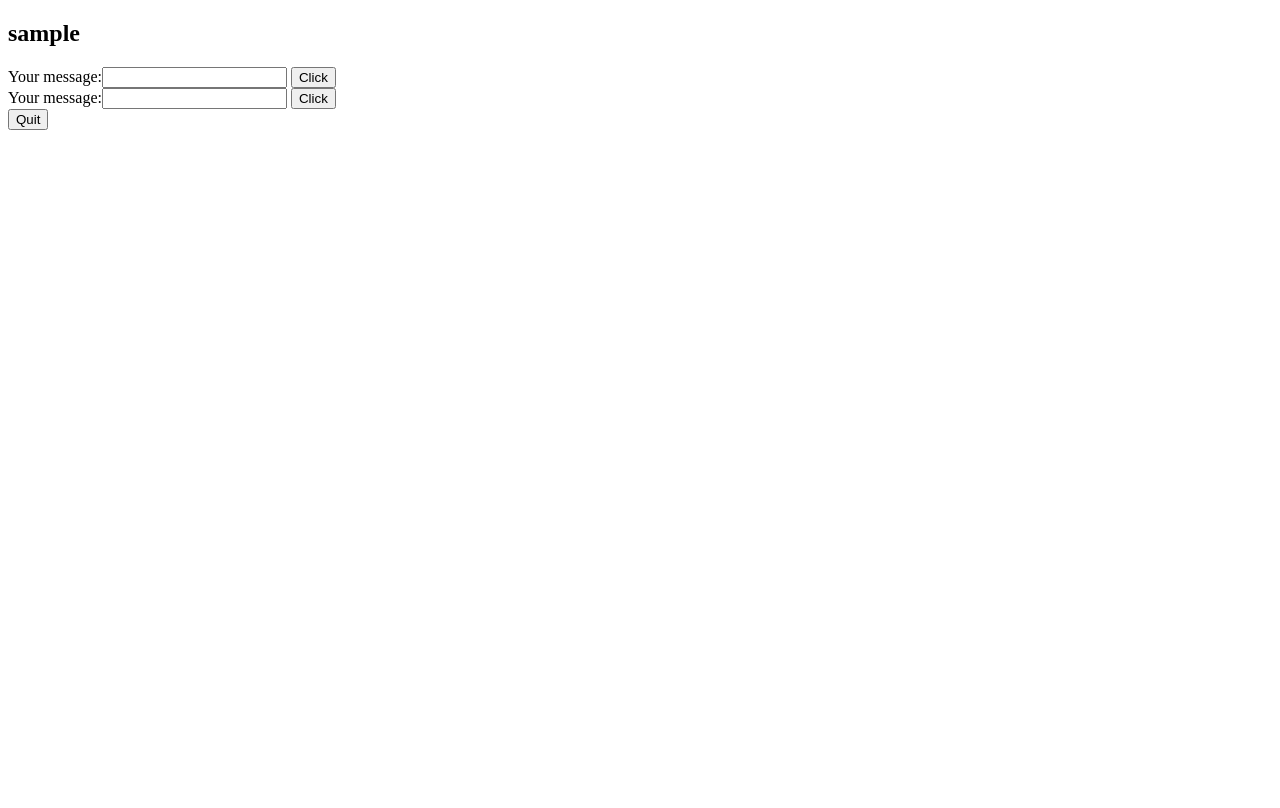
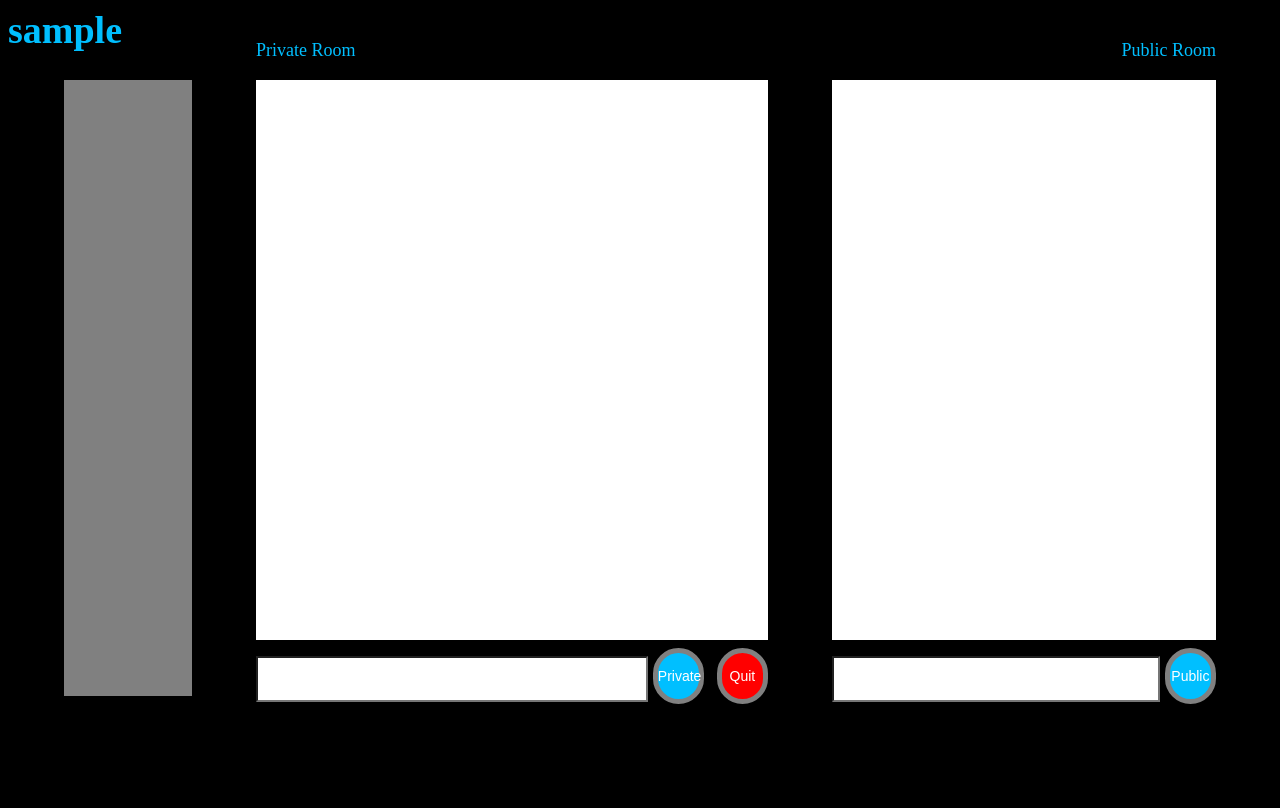
Before and after one commit to aiwenxu/web_chat, a Flask app: page /chat in a window 1280 px wide. Before the commit the page ends 130 px from the top, so only its background shows below. Run offline with Flask 2, Linux system fonts and the light colour scheme; the visitor is signed in with stand-in values (Sample User, id 1).

Commit message:
stylesheets added

```diff
--- /dev/null
+++ b/static/style1.css
@@ -0,0 +1,215 @@
+html,body{
+	background-color: black;
+	background-attachment: fixed;
+	height: 100%
+}
+#my-name{
+	background-color: black;
+    color: deepskyblue;
+    font-size: 38px;
+    margin: 0px;
+}
+#public-message-board{
+	position: absolute;
+	background-color: white;
+	color: black;
+	text-align: left;
+	height: 70%;
+	width: 30%;
+	right: 5%;
+	top: 10%;
+	overflow: scroll;
+}
+#public-new-message{
+    position: absolute;
+    width: 25%;
+    height: 5%;
+    top: 82%;
+    left: 65%;
+    font-size: 30px;
+    color: deepskyblue;
+    background-color: white;
+}
+#public-message-is{
+	position: absolute;
+	background-color: black;
+	color: white;
+	text-align: center;
+	width: 30%;
+	height: 5%;
+	top: 75%;
+	right: 15%;
+	display: none;
+}
+#public-sent-flag{
+	position: absolute;
+    background-color: black;
+    color: white;
+    text-align: center;
+    width: 30%;
+    height: 5%;
+    top: 89%;
+    right: 5%;
+}
+#submit-button-public{
+	background-color: deepskyblue;
+    border: none;
+    color: white;
+    padding: 8px 0px;
+    text-align: center;
+    text-decoration: none;
+    display: inline-block;
+    font-size: 14px;
+    display: block;
+    width: 4%;
+    height: 7%;
+    top: 81%;
+    right: 5%;
+    position: absolute;
+    border: 5px solid grey;
+    border-radius: 500px;
+    z-index: 1;
+}
+#submit-button-public:hover{
+    cursor: pointer;
+    border-color:white;
+    transition: borderColor, 400ms;
+}
+#private-message-board{
+	position: absolute;
+	background-color: white;
+	color: black;
+	text-align: left;
+	height: 70%;
+	width: 40%;
+	left: 20%;
+	top: 10%;
+	overflow: scroll;
+}
+#private-new-message{
+    position: absolute;
+    width: 30%;
+    height: 5%;
+    top: 82%;
+    left: 20%;
+    font-size: 30px;
+    color: deepskyblue;
+    background-color: white;
+}
+#private-message-is{
+	position: absolute;
+	background-color: black;
+	color: white;
+	text-align: center;
+	width: 40%;
+	height: 5%;
+	top: 75%;
+	left: : 20%;
+	display: none;
+}
+#private-sent-flag{
+	position: absolute;
+    background-color: black;
+    color: white;
+    text-align: center;
+    width: 40%;
+    height: 5%;
+    top: 88%;
+    left: 20%;
+}
+#submit-button-private{
+	background-color: deepskyblue;
+    border: none;
+    color: white;
+    padding: 8px 0px;
+    text-align: center;
+    text-decoration: none;
+    display: inline-block;
+    font-size: 14px;
+    display: block;
+    width: 4%;
+    height: 7%;
+    top: 81%;
+    right: 45%;
+    position: absolute;
+    border: 5px solid grey;
+    border-radius: 500px;
+    z-index: 1;
+}
+#submit-button-private:hover{
+    cursor: pointer;
+    border-color:white;
+    transition: borderColor, 400ms;
+}
+#quit-button{
+	background-color: red;
+    border: none;
+    color: white;
+    padding: 8px 0px;
+    text-align: center;
+    text-decoration: none;
+    display: inline-block;
+    font-size: 14px;
+    display: block;
+    width: 4%;
+    height: 7%;
+    top: 81%;
+    right: 40%;
+    position: absolute;
+    border: 5px solid grey;
+    border-radius: 500px;
+    z-index: 1;
+}
+#quit-button:hover{
+    cursor: pointer;
+    border-color:white;
+    transition: borderColor, 400ms;
+}
+#quit-flag{
+	position: absolute;
+    background-color: black;
+    color: white;
+    text-align: center;
+    width: 30%;
+    height: 5%;
+    top: 93%;
+    left: 20%;
+}
+#private-list-of-users{
+	position: absolute;
+	background-color: grey;
+	color: black;
+	text-align: left;
+	height: 77%;
+	width: 10%;
+	left: 5%;
+	top: 10%;
+}
+#private-chat-connection{
+	position: absolute;
+    background-color: black;
+    color: white;
+    text-align: center;
+    width: 30%;
+    height: 5%;
+    top: 5%;
+    left: 30%;
+}
+#public-room{
+	background-color: black;
+    color: deepskyblue;
+    font-size: 18px;
+    margin: 0px;
+    right: 5%;
+    position: absolute;
+    top: 5%;
+}
+#private-room{
+	background-color: black;
+    color: deepskyblue;
+    font-size: 18px;
+    margin: 0px;
+    left: 20%;
+    position: absolute;
+    top: 5%;
+}
--- a/templates/chat.html
+++ b/templates/chat.html
@@ -2,9 +2,8 @@
 <html lang="en">
 <head>
     <meta charset="UTF-8">
-
+    <link rel="stylesheet" type="text/css" href="static/style1.css">
     <title>Chatting Room</title>
-
     <script type="text/javascript">
 
         window.onload = function () {
@@ -175,8 +174,10 @@
     <h2 id="my-name"></h2>
 
     <form action="send_public" method="post">
-      <label>Your message:<input type="text" id="public-new-message" value="" /></label>
-      <button type="button" id="submit-button-public" onclick="send_public_message();">Click</button>
+      <label>
+        <div id="public-message-is">Your public message:</div>
+          <input type="text" id="public-new-message" value="" /></label>
+      <button type="button" id="submit-button-public" onclick="send_public_message();">Public</button>
     </form>
     <!--TODO make the sent flag disapper after a while, or just delete it later-->
     <div id="public-sent-flag"></div>
@@ -184,8 +185,10 @@
     <div id="list-of-users"></div>
     <div id="private-chat-connection"></div>
     <form action="send_private" method="post">
-      <label>Your message:<input type="text" id="private-new-message" value="" /></label>
-      <button type="button" id="submit-button-private" onclick="send_private_message();">Click</button>
+      <label>
+        <div id="private-message-is">Your private message:</div>
+          <input type="text" id="private-new-message" value="" /></label>
+      <button type="button" id="submit-button-private" onclick="send_private_message();">Private</button>
     </form>
     <div id="private-sent-flag"></div>
     <div id="quit">
@@ -194,6 +197,8 @@
     </div>
     <div id="private-list-of-users"></div>
     <div id="private-message-board"></div>
+    <div id="private-room">Private Room</div>
+    <div id="public-room">Public Room</div>
 
 
 </body>
```
Also changed, not shown: static/style.css (added, +92 -0 lines), templates/login.html (+8 -5 lines).
